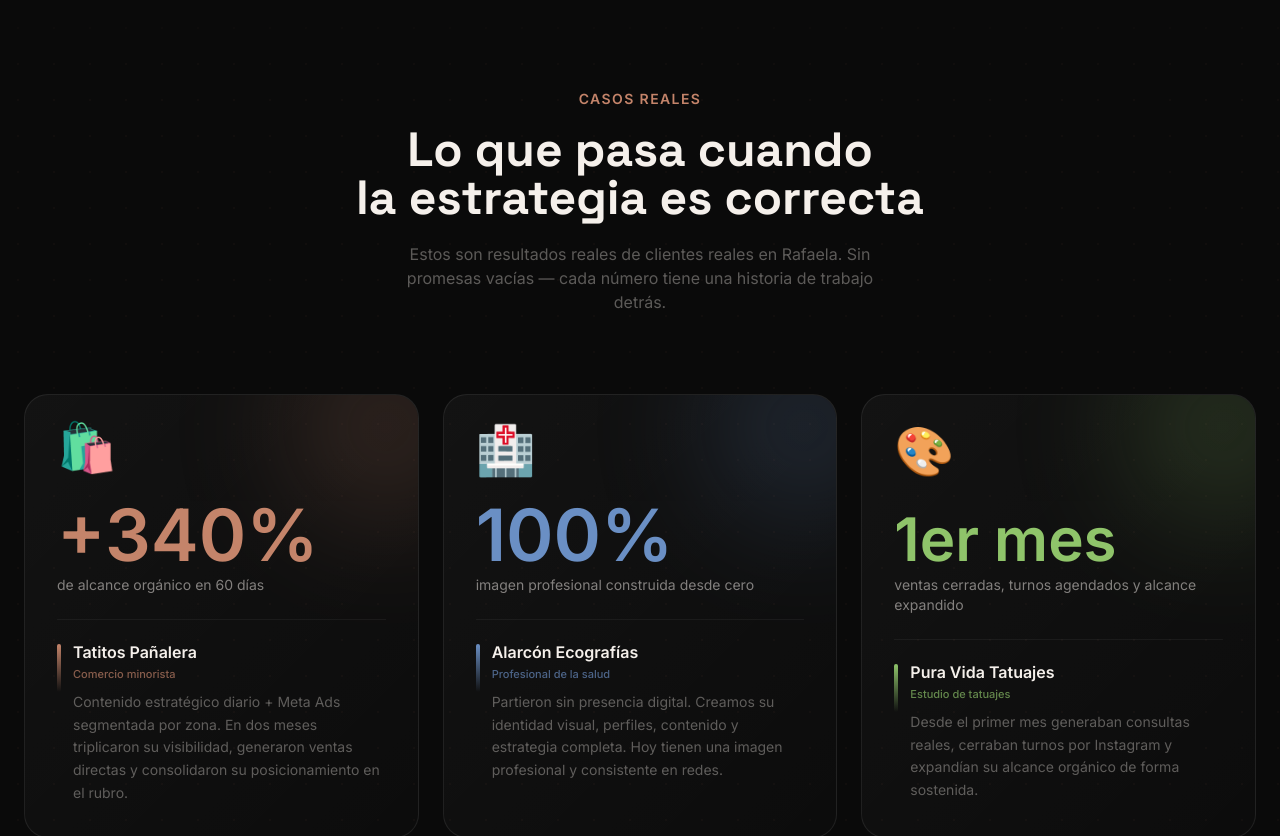
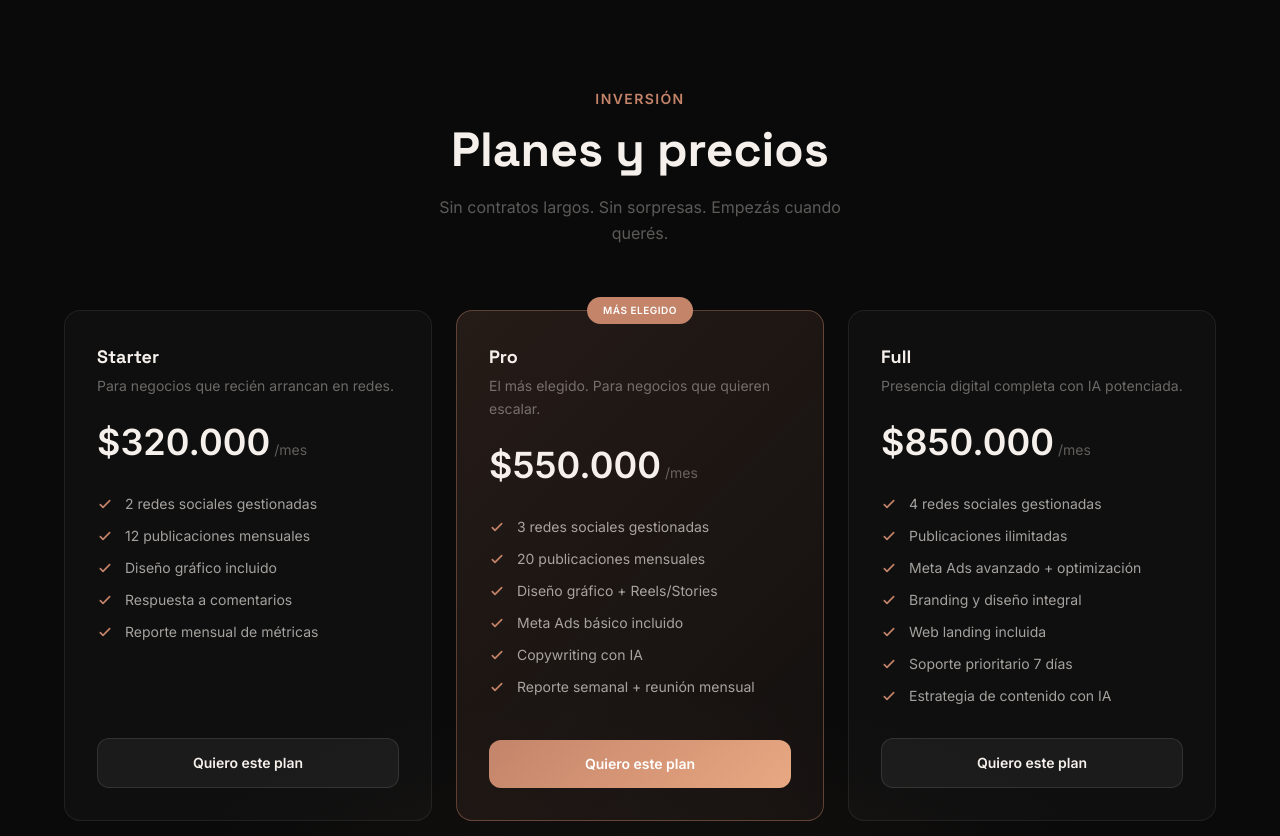
Before and after one commit to Rolebyte/juanoconecta, a React (Vite) app: page / in a window 1280 px wide. Shown: the part 7120-7956 px from the top of the page. Built offline with nearby package versions, Linux system fonts and the light colour scheme.

Commit message:
feat: add Precios section to home (Starter/Pro/Full plans with pricing)

```diff
--- a/src/App.jsx
+++ b/src/App.jsx
@@ -15,6 +15,7 @@ import PopupLeadMagnet from './components/PopupLeadMagnet'
 import WhatsAppButton from './components/WhatsAppButton'
 import CursorCustom from './components/CursorCustom'
 import Portfolio from './components/Portfolio'
+import Precios from './components/Precios'
 import CommunityManagerRafaela from './pages/CommunityManagerRafaela'
 import RedesSocialesNegociosRafaela from './pages/RedesSocialesNegociosRafaela'
 import PublicidadInstagramRafaela from './pages/PublicidadInstagramRafaela'
@@ -39,6 +40,7 @@ function Home() {
         <Servicios />
         <Tienda onOpenPopup={() => setPopupTrigger(n => n + 1)} />
         <Portfolio />
+        <Precios />
         <Resultados />
         <Clientes />
         <Contacto />
--- /dev/null
+++ b/src/components/Precios.jsx
@@ -0,0 +1,188 @@
+import { useRef } from 'react'
+import { motion, useInView } from 'framer-motion'
+
+const WA_BASE = 'https://wa.me/543492627811?text=Hola%20Juan%2C%20me%20interesa%20el%20plan%20'
+
+const planes = [
+  {
+    nombre: 'Starter',
+    precio: '$320.000',
+    periodo: '/mes',
+    descripcion: 'Para negocios que recién arrancan en redes.',
+    features: [
+      '2 redes sociales gestionadas',
+      '12 publicaciones mensuales',
+      'Diseño gráfico incluido',
+      'Respuesta a comentarios',
+      'Reporte mensual de métricas',
+    ],
+    wa: WA_BASE + 'Starter',
+    destacado: false,
+  },
+  {
+    nombre: 'Pro',
+    precio: '$550.000',
+    periodo: '/mes',
+    descripcion: 'El más elegido. Para negocios que quieren escalar.',
+    features: [
+      '3 redes sociales gestionadas',
+      '20 publicaciones mensuales',
+      'Diseño gráfico + Reels/Stories',
+      'Meta Ads básico incluido',
+      'Copywriting con IA',
+      'Reporte semanal + reunión mensual',
+    ],
+    wa: WA_BASE + 'Pro',
+    destacado: true,
+  },
+  {
+    nombre: 'Full',
+    precio: '$850.000',
+    periodo: '/mes',
+    descripcion: 'Presencia digital completa con IA potenciada.',
+    features: [
+      '4 redes sociales gestionadas',
+      'Publicaciones ilimitadas',
+      'Meta Ads avanzado + optimización',
+      'Branding y diseño integral',
+      'Web landing incluida',
+      'Soporte prioritario 7 días',
+      'Estrategia de contenido con IA',
+    ],
+    wa: WA_BASE + 'Full',
+    destacado: false,
+  },
+]
+
+const check = (
+  <svg className="w-4 h-4 flex-shrink-0" fill="none" stroke="currentColor" viewBox="0 0 24 24">
+    <path strokeLinecap="round" strokeLinejoin="round" strokeWidth={2.5} d="M5 13l4 4L19 7" />
+  </svg>
+)
+
+export default function Precios() {
+  const titleRef = useRef(null)
+  const titleInView = useInView(titleRef, { once: true })
+
+  return (
+    <section id="precios" className="py-28 px-6 relative overflow-hidden">
+      <div className="absolute inset-0 bg-[#0A0A0A]" />
+      <div
+        className="absolute inset-0 pointer-events-none"
+        style={{
+          background:
+            'radial-gradient(ellipse 70% 50% at 50% 100%, rgba(196,132,106,0.07) 0%, transparent 60%)',
+        }}
+      />
+      <div className="absolute top-0 left-0 right-0 h-24 pointer-events-none" style={{ background: 'linear-gradient(to bottom, #0A0A0A, transparent)' }} />
+      <div className="absolute bottom-0 left-0 right-0 h-24 pointer-events-none" style={{ background: 'linear-gradient(to top, #0A0A0A, transparent)' }} />
+
+      <div className="relative max-w-6xl mx-auto">
+        <motion.div
+          ref={titleRef}
+          initial={{ opacity: 0, y: 30 }}
+          animate={titleInView ? { opacity: 1, y: 0 } : {}}
+          transition={{ duration: 0.6 }}
+          className="text-center mb-16"
+        >
+          <span className="text-acento text-sm font-semibold tracking-widest uppercase">Inversión</span>
+          <h2 className="text-3xl md:text-5xl font-bold text-crema mt-4 mb-5">
+            Planes y precios
+          </h2>
+          <p className="text-crema/35 max-w-md mx-auto leading-relaxed">
+            Sin contratos largos. Sin sorpresas. Empezás cuando querés.
+          </p>
+        </motion.div>
+
+        <div className="grid grid-cols-1 md:grid-cols-3 gap-6 items-stretch">
+          {planes.map((plan, i) => (
+            <motion.div
+              key={plan.nombre}
+              initial={{ opacity: 0, y: 40 }}
+              whileInView={{ opacity: 1, y: 0 }}
+              viewport={{ once: true, margin: '-60px' }}
+              transition={{ duration: 0.6, delay: i * 0.1, ease: [0.16, 1, 0.3, 1] }}
+              className="relative flex flex-col rounded-2xl p-8"
+              style={{
+                background: plan.destacado
+                  ? 'linear-gradient(135deg, rgba(196,132,106,0.15) 0%, rgba(196,132,106,0.05) 100%)'
+                  : 'rgba(255,255,255,0.025)',
+                border: plan.destacado
+                  ? '1px solid rgba(196,132,106,0.4)'
+                  : '1px solid rgba(255,255,255,0.07)',
+              }}
+            >
+              {plan.destacado && (
+                <div className="absolute -top-3.5 left-1/2 -translate-x-1/2 bg-acento text-white text-[10px] font-bold px-4 py-1.5 rounded-full tracking-wider whitespace-nowrap">
+                  MÁS ELEGIDO
+                </div>
+              )}
+
+              <div className="mb-6">
+                <h3 className="text-lg font-bold text-crema mb-1">{plan.nombre}</h3>
+                <p className="text-crema/40 text-sm leading-relaxed">{plan.descripcion}</p>
+              </div>
+
+              <div className="mb-8">
+                <span className="text-4xl font-bold text-crema">{plan.precio}</span>
+                <span className="text-crema/35 text-sm ml-1">{plan.periodo}</span>
+              </div>
+
+              <ul className="space-y-3 flex-1 mb-8">
+                {plan.features.map((f) => (
+                  <li key={f} className="flex items-start gap-3 text-sm text-crema/65">
+                    <span className="text-acento mt-0.5">{check}</span>
+                    {f}
+                  </li>
+                ))}
+              </ul>
+
+              <a
+                href={plan.wa}
+                target="_blank"
+                rel="noopener noreferrer"
+                className="block text-center py-3.5 px-6 rounded-xl font-semibold text-sm transition-all duration-300"
+                style={
+                  plan.destacado
+                    ? {
+                        background: 'linear-gradient(135deg, #C4846A, #E8A882)',
+                        color: '#fff',
+                      }
+                    : {
+                        background: 'rgba(255,255,255,0.05)',
+                        border: '1px solid rgba(255,255,255,0.1)',
+                        color: '#F5F0EB',
+                      }
+                }
+                onMouseEnter={(e) => {
+                  if (!plan.destacado) {
+                    e.currentTarget.style.background = 'rgba(196,132,106,0.15)'
+                    e.currentTarget.style.borderColor = 'rgba(196,132,106,0.4)'
+                  }
+                }}
+                onMouseLeave={(e) => {
+                  if (!plan.destacado) {
+                    e.currentTarget.style.background = 'rgba(255,255,255,0.05)'
+                    e.currentTarget.style.borderColor = 'rgba(255,255,255,0.1)'
+                  }
+                }}
+              >
+                Quiero este plan
+              </a>
+            </motion.div>
+          ))}
+        </div>
+
+        <motion.p
+          initial={{ opacity: 0 }}
+          whileInView={{ opacity: 1 }}
+          viewport={{ once: true }}
+          transition={{ delay: 0.5 }}
+          className="text-center text-crema/25 text-xs mt-10"
+        >
+          Precios en pesos argentinos · IVA no incluido · Servicios adicionales a consultar
+        </motion.p>
+      </div>
+    </section>
+  )
+}
```
